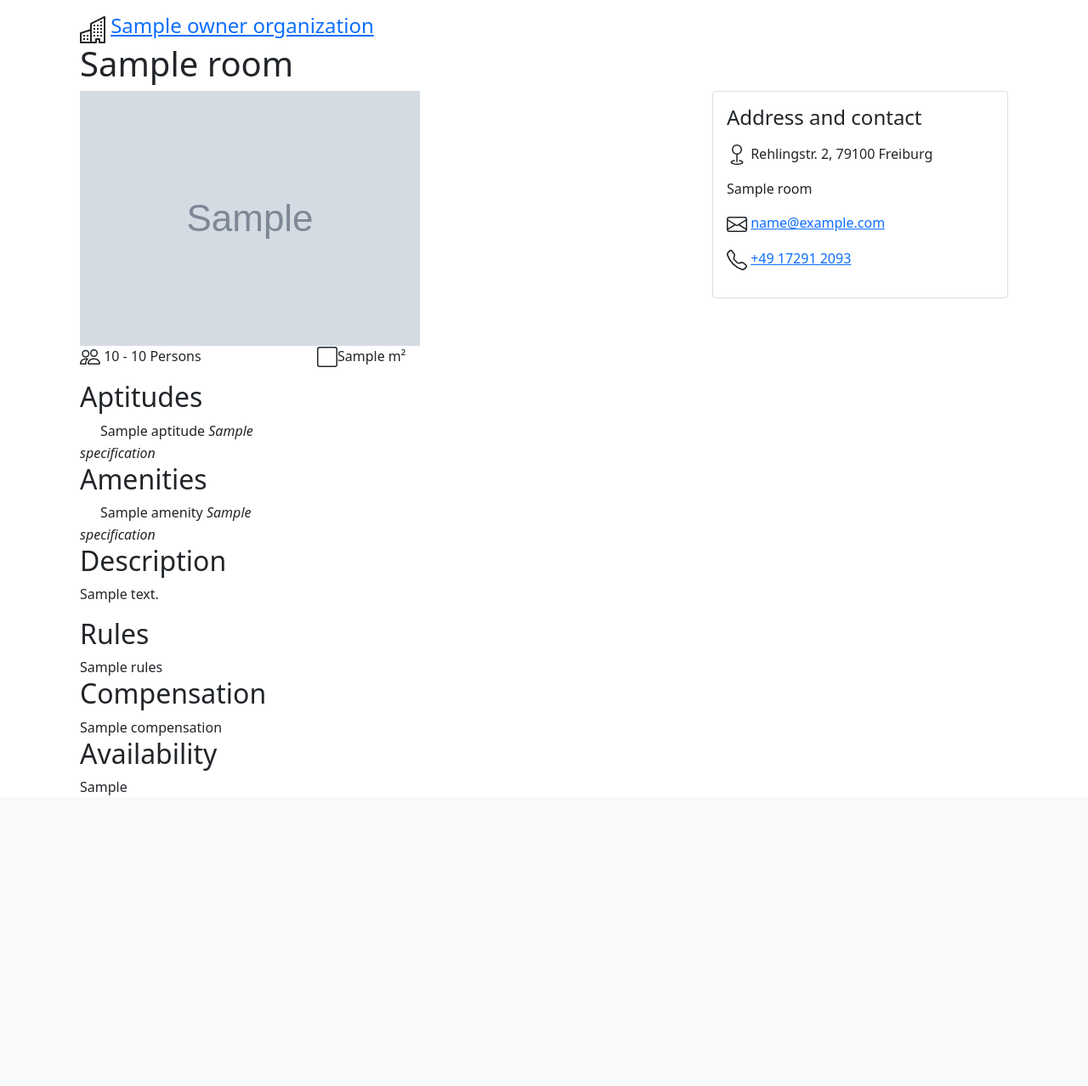
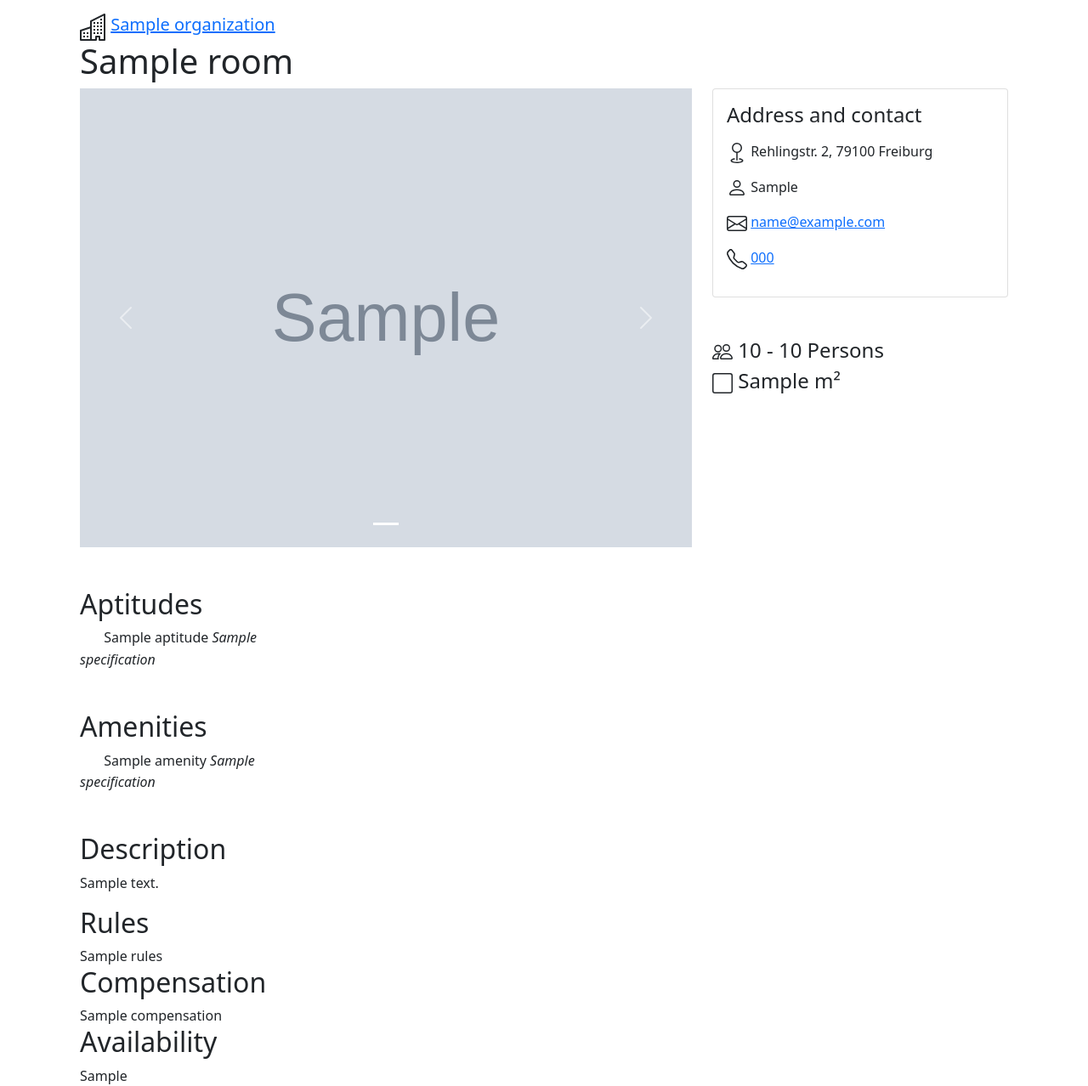
Before and after one commit to finnus/roomsharing, a Django app: template roomsharing/templates/rooms/room_detail.html in a window 1280 px wide. Shown: the part 56-1334 px from the top of the page at 85% size. Before the commit the page ends 992 px from the top, so only its background shows below. Run offline with Django 3.2, Linux system fonts and the light colour scheme; the template is opened without the code that fills it: most values are stand-ins (such as "Sample title", 1, 10 or a date in 2020); grey boxes marked "Sample" are stand-in pictures; some libraries are stand-ins or nearby versions.

Commit message:
feat(rooms): add carousel to room:details and add tests

```diff
--- a/roomsharing/rooms/urls.py
+++ b/roomsharing/rooms/urls.py
@@ -5,5 +5,5 @@ from roomsharing.rooms.views import room_detail_view, room_list_view
 app_name = "rooms"
 urlpatterns = [
     path("", room_list_view, name="list"),
-    path("<int:pk>/", room_detail_view, name="detail"),
+    path("<slug:slug>/", room_detail_view, name="detail"),
 ]
--- a/roomsharing/rooms/views.py
+++ b/roomsharing/rooms/views.py
@@ -1,6 +1,6 @@
 from django.views.generic import DetailView, ListView
 
-from .models import Room, RoomAmenity, RoomAptitude
+from .models import Room, RoomAmenity, RoomAptitude, RoomImage
 
 
 class RoomDetailView(DetailView):
@@ -17,6 +17,9 @@ class RoomDetailView(DetailView):
         context["roomamenities"] = RoomAmenity.objects.filter(
             room=room
         ).prefetch_related("room", "amenity")
+        context["roomimages"] = RoomImage.objects.filter(room=room).prefetch_related(
+            "room"
+        )
 
         return context
 
--- a/roomsharing/templates/rooms/room_detail.html
+++ b/roomsharing/templates/rooms/room_detail.html
@@ -15,32 +15,67 @@
         <svg class="bi" width="32" height="32" fill="currentColor">
           <use xlink:href="{% static 'images/bootstrap-icons.svg' %}#building"/>
         </svg>
-      <text class="h4"><a href="#">{{ room.owner_organization.name }}</a></text>
+        <text class="h5"><a href="#">{{ room.organization.name }}</a></text>
         <h1>{{ room.name }}</h1>
       </div>
     </div>
     <div class="row">
-    <div class="col-8">
-      <img src="{{ room.images.first.image.url }}" class="img-fluid" alt="Responsive image">
+      <div class="col-md-8">
+
+        <div id="carouselExampleIndicators" class="carousel slide" data-bs-ride="carousel">
+          <div class="carousel-indicators">
+            {% for image in roomimages %}
+              <button type="button" data-bs-target="#carouselExampleIndicators"
+                      data-bs-slide-to="{{ forloop.counter0 }}" {% if forloop.first %}class="active"{% endif %}
+                      aria-current="true" aria-label="Slide {{ forloop.counter }}"></button>
+            {% endfor %}
           </div>
-    <div class="col-4">
+          <div class="carousel-inner">
+            {% for roomimage in roomimages %}
+              <div class="carousel-item {% if forloop.first %}active{% endif %}">
+                <img src="{{ roomimage.image.url }}" class="d-block w-100" alt="...">
+              </div>
+            {% endfor %}
+          </div>
+          <button class="carousel-control-prev" type="button" data-bs-target="#carouselExampleIndicators"
+                  data-bs-slide="prev">
+            <span class="carousel-control-prev-icon" aria-hidden="true"></span>
+            <span class="visually-hidden">Previous</span>
+          </button>
+          <button class="carousel-control-next" type="button" data-bs-target="#carouselExampleIndicators"
+                  data-bs-slide="next">
+            <span class="carousel-control-next-icon" aria-hidden="true"></span>
+            <span class="visually-hidden">Next</span>
+          </button>
+        </div>
+
+      </div>
+      <div class="col-md-4">
 
         <div class="card">
           <div class="card-body">
             <h4 class="card-title mb-3">{% trans "Address and contact" %}</h4>
+            <p>
               <svg class="bi" width="24" height="24" fill="currentColor">
                 <use xlink:href="{% static 'images/bootstrap-icons.svg' %}#geo"/>
-          </svg> Rehlingstr. 2, 79100 Freiburg</p>
-          {% if room.contact_name is not None %}
-            <p class="mdi mdi-24px mdi-account-box"> {{ room.contact_name }}</p>
+              </svg>
+              Rehlingstr. 2, 79100 Freiburg
+            </p>
+
+            <p>
+              <svg class="bi" width="24" height="24" fill="currentColor">
+                <use xlink:href="{% static 'images/bootstrap-icons.svg' %}#person"/>
+              </svg>
+              {% if room.organization.contact_person is not None %}
+                <text> {{ room.organization.contact_person }}</text>
               {% endif %}
-
+            </p>
             <p>
               <svg class="bi" width="24" height="24" fill="currentColor">
                 <use xlink:href="{% static 'images/bootstrap-icons.svg' %}#envelope"/>
               </svg>
-            {% if room.contact_mail is not None %}
-            <a href="mailto:{{ room.contact_mail }}">{{ room.contact_mail }}</a>
+              {% if room.organization.email is not None %}
+                <a href="mailto:{{ room.organization.email }}">{{ room.organization.email }}</a>
               {% else %}
                 <text class="text-secondary">{% trans "not added" %}</text>
               {% endif %}
@@ -50,36 +85,34 @@
               <svg class="bi" width="24" height="24" fill="currentColor">
                 <use xlink:href="{% static 'images/bootstrap-icons.svg' %}#telephone"/>
               </svg>
-            {% if room.contact_phone is not None %}
-            <a href="tel:{{ room.contact_phone }}">+49 17291 2093</a>
+              {% if room.organization.phone is not None %}
+                <a href="tel:{{ room.organization.phone }}">{{ room.organization.phone }}</a>
               {% else %}
                 <text class="text-secondary">{% trans "not added" %}</text>
               {% endif %}
             </p>
-
-
           </div>
         </div>
-    </div>
-  </div>
-
-  <div class="row">
-    <div class="col-sm-3">
-      <p>
+        <div class="mt-5">
+          <p class="h4">
             <svg class="bi" width="24" height="24" fill="currentColor">
               <use xlink:href="{% static 'images/bootstrap-icons.svg' %}#people"/>
             </svg>
             {{ room.capacity_from }} - {{ room.capacity_to }} {% trans "Persons" %}</p>
+
+          <p class="h4">
+            <svg class="bi" width="24" height="24" fill="currentColor">
+              <use xlink:href="{% static 'images/bootstrap-icons.svg' %}#square"/>
+            </svg>
+            {{ room.square_meters }} {% trans "m²" %}
+          </p>
         </div>
 
-    <div class="col-sm-3">
-        <svg class="bi" width="24" height="24" fill="currentColor">
-          <use xlink:href="{% static 'images/bootstrap-icons.svg' %}#square"/>
-        </svg>{{ room.square_meters }} {% trans "m²" %}
-    </div>
       </div>
 
-  <div class="row">
+    </div>
+
+    <div class="row mt-5">
       <div class="col-12">
         <h2>{% trans "Aptitudes" %}</h2>
       </div>
@@ -87,12 +120,14 @@
         <div class="col-sm-3">
           <svg class="bi" width="24" height="24" fill="currentColor">
             <use xlink:href="{% static 'images/bootstrap-icons.svg' %}#{{ roomaptitude.aptitude.icon }}"/>
-        </svg>{{ roomaptitude.aptitude.name }} <i>{{ roomaptitude.specification }}</i>
+          </svg>
+          {{ roomaptitude.aptitude.name }} <i>{{ roomaptitude.specification|default:"" }}</i>
         </div>
       {% endfor %}
     </div>
 
-  <div class="row">
+    <div class="row mt-5"
+    ">
     <div class="col-12">
       <h2>{% trans "Amenities" %}</h2>
     </div>
@@ -100,12 +135,13 @@
       <div class="col-sm-3">
         <svg class="bi" width="24" height="24" fill="currentColor">
           <use xlink:href="{% static 'images/bootstrap-icons.svg' %}#{{ roomamenity.amenity.icon }}"/>
-        </svg>{{ roomamenity.amenity.name }} <i>{{ roomamenity.specification }}</i>
+        </svg>
+        {{ roomamenity.amenity.name }} <i>{{ roomamenity.specification|default:"" }}</i>
       </div>
     {% endfor %}
   </div>
 
-  <div class="row">
+  <div class="row mt-5"">
   <div class="col-12">
     <h2>{% trans "Description" %}</h2>
     {{ room.description|linebreaks }}
```
Also changed, not shown: roomsharing/rooms/admin.py (+7 -2 lines), roomsharing/rooms/models.py (+33 -12 lines), roomsharing/rooms/tests/factories.py (+19 -11 lines), roomsharing/rooms/tests/test_models.py (+15 -0 lines), roomsharing/static/css/project.css (+12 -0 lines), roomsharing/templates/organisations/organization_list.html (deleted, +0 -39 lines), roomsharing/templates/rooms/room_list.html (+10 -4 lines), roomsharing/templates/rs_organizations/organization_list.html (added, +41 -0 lines), roomsharing/rooms/migrations/0006_auto_20210405_1744.py (added). Lines whose indentation alone changed are shown as unchanged.
